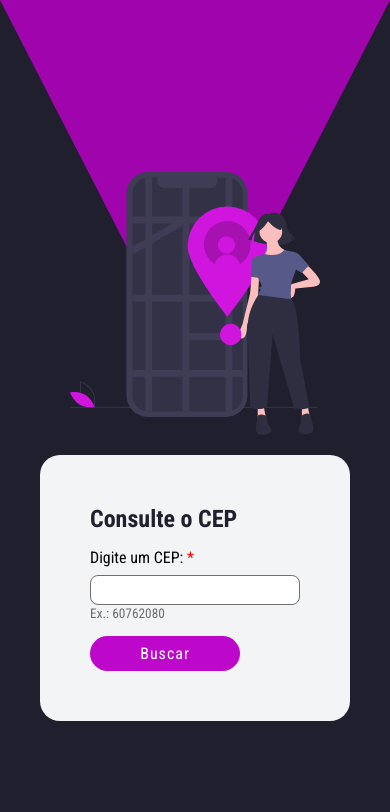
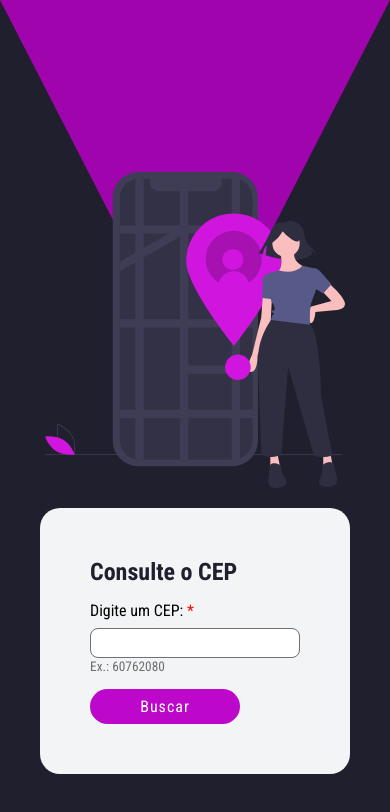
Before and after one commit to lskjkl/consultarCep, a Vue app: page / in a window 390 px wide. Shown: the top 812 px of the page. Built offline with nearby package versions, Linux system fonts and the light colour scheme.

Commit message:
ajuste na imagem

```diff
--- a/src/App.vue
+++ b/src/App.vue
@@ -152,6 +152,7 @@ export default {
   display: none;
 }
 .imagem-map-2{
+  position: relative;
   max-width: 400px;
   width: 50%;
 }
@@ -205,7 +206,7 @@ export default {
   width:100%;
   display: flex;
   flex-direction: column;
-  justify-content: center;
+  justify-content: flex-start;
   background: #f2f4f5;
   border-radius: 20px;
   padding: 15px;
@@ -256,7 +257,7 @@ export default {
   }
   .imagem-map{
     width: 100%;
-    max-width: 250px;
+    max-width: 300px;
     display: inline;
   }
   .imagem-map-2{
```
